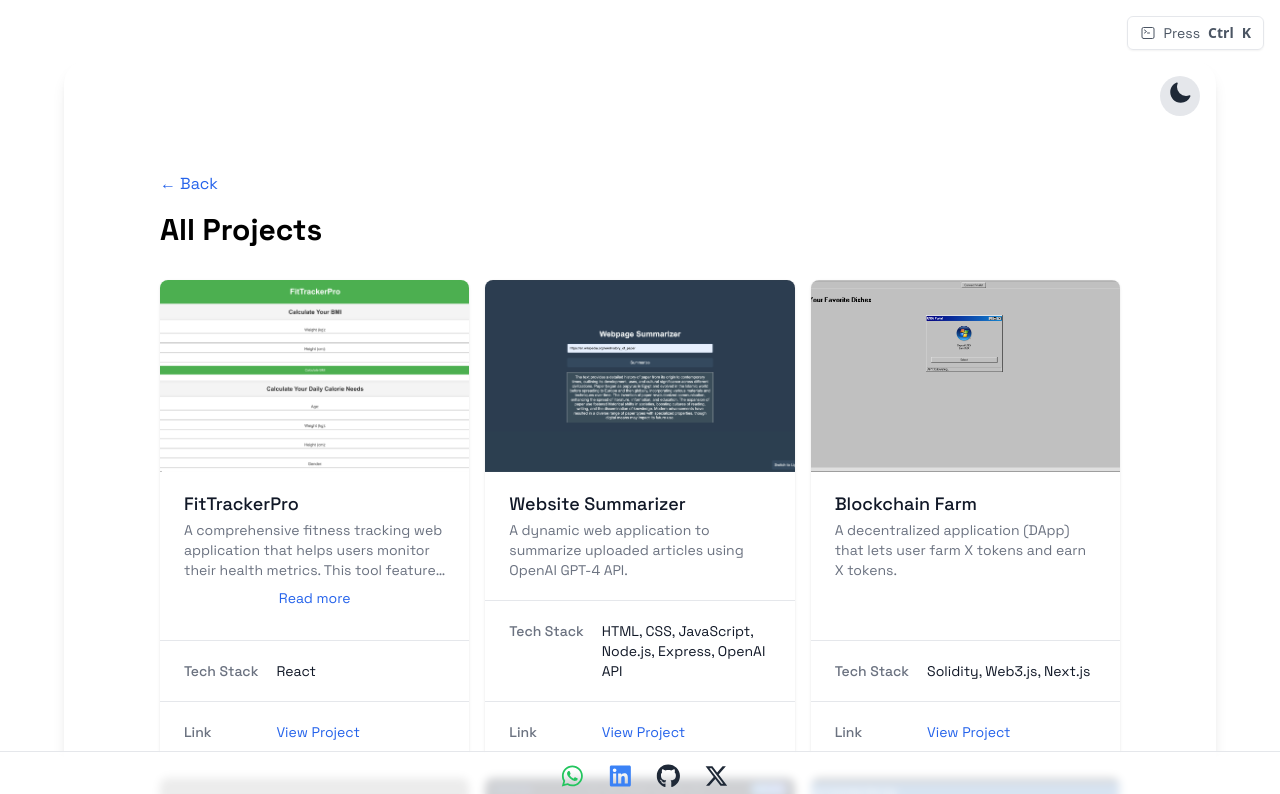
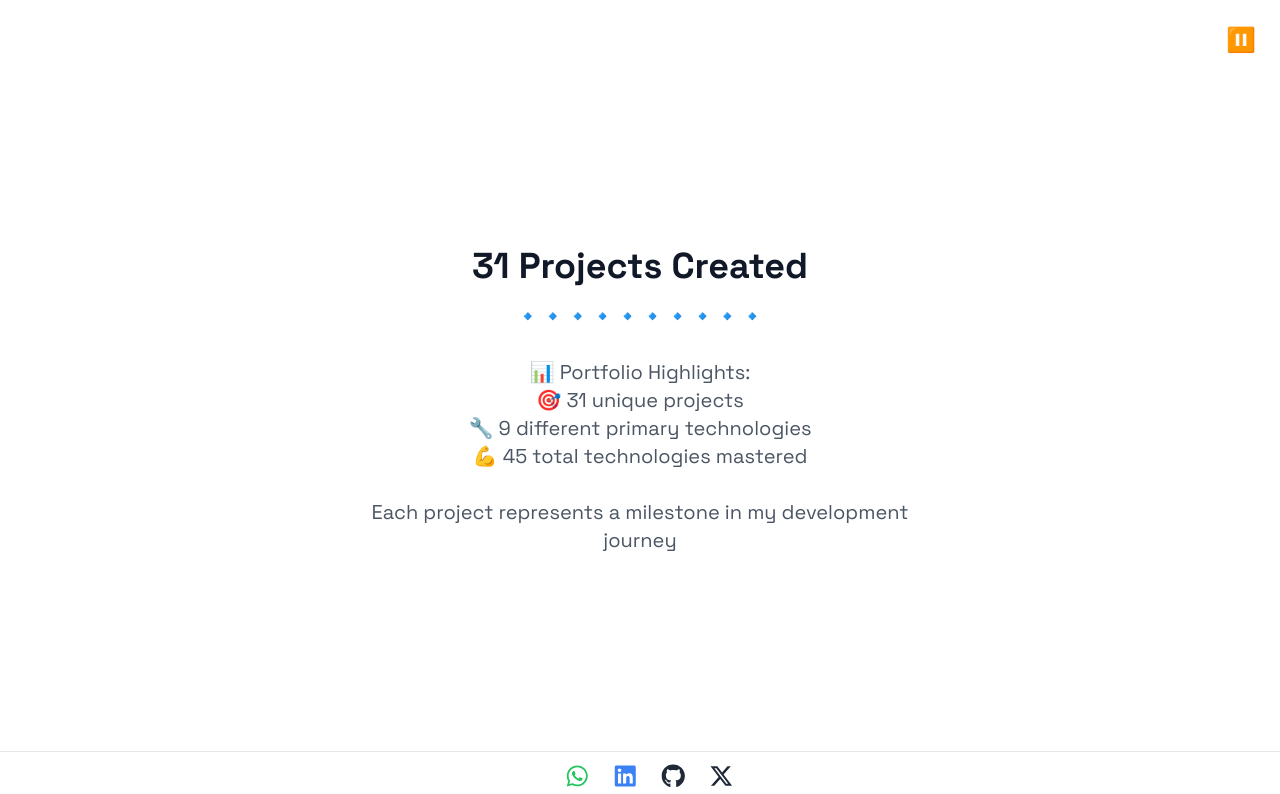
Before and after one commit to VictorEZCodes/my_portfolio, a Next.js app: page /projects in a window 1280 px wide. Shown: the top 794 px of the page. Built offline with nearby package versions, Linux system fonts and the light colour scheme; grey boxes are pictures that could not be loaded.

Commit message:
did animated intro slides for project pages

```diff
--- a/app/projects/page.js
+++ b/app/projects/page.js
@@ -2,14 +2,184 @@
 
 import ProjectsList from '../components/ProjectsList'
 import projects from '../../data/projects.json'
-import { motion } from 'framer-motion'
+import { motion, AnimatePresence } from 'framer-motion'
 import Link from 'next/link'
 import SocialLinks from '../components/SocialLinks'
 import ScrollArrow from '../components/ScrollArrow'
+import { useState, useEffect } from 'react'
 
 export default function ProjectsPage() {
+  const [showIntro, setShowIntro] = useState(true)
+  const [introStep, setIntroStep] = useState(0)
+  const [isPaused, setIsPaused] = useState(false)
+
+  const totalProjects = projects.length
+  const techStacks = [...new Set(projects.flatMap(project => project.techStack))]
+  const mostUsedTech = Object.entries(
+    projects.flatMap(project => project.techStack)
+      .reduce((acc, tech) => ({ ...acc, [tech]: (acc[tech] || 0) + 1 }), {})
+  ).sort((a, b) => b[1] - a[1]).slice(0, 3)
+
+  const techCategories = {
+    frontend: ['HTML', 'CSS', 'JavaScript', 'React', 'Next.js', 'Vite', 'TypeScript', 'Tailwind CSS', 'Framer Motion'],
+    backend: ['Node.js', 'Express', 'MongoDB', 'PostgreSQL', 'Railway', 'Supabase', 'Prisma'],
+    blockchain: ['Solidity', 'Web3.js', 'Ethers.js', 'Hardhat', 'OpenZeppelin'],
+    ai: ['OpenAI API', 'HuggingFace', 'GPT-4', 'RapidAPI'],
+    tools: ['Chart.js', 'Discord.js', 'Whatsapp-web.js', 'Telegraf', 'LocalStorage', 'GitHub API']
+  }
+
+  const introSlides = [
+    {
+      title: "Welcome to My Project Gallery",
+      content: `✨ Hello, fellow developers! ✨\n\n` +
+        `🚀 Ready to explore my coding adventures?\n` +
+        `💻 From simple scripts to full-stack applications\n` +
+        `🌟 Each project tells a unique story\n\n` +
+        `Let's dive in...`
+    },
+    {
+      title: `${totalProjects} Projects Created`,
+      content: (() => {
+        const projectsPerLine = '🔹'.repeat(Math.min(totalProjects, 10))
+        const projectTypes = [...new Set(projects.map(p => p.techStack[0]))].length
+
+        return `${projectsPerLine}\n\n` +
+          `📊 Portfolio Highlights:\n` +
+          `🎯 ${totalProjects} unique projects\n` +
+          `🔧 ${projectTypes} different primary technologies\n` +
+          `💪 ${techStacks.length} total technologies mastered\n\n` +
+          `Each project represents a milestone in my development journey`
+      })()
+    },
+    {
+      title: "Tech Stack Evolution",
+      content: `My Journey Through Different Technologies\n\n` +
+        `🎨 Frontend Development\n` +
+        `${techStacks.filter(tech => techCategories.frontend.includes(tech)).join(' • ')}\n\n` +
+        `⚙️ Backend & Databases\n` +
+        `${techStacks.filter(tech => techCategories.backend.includes(tech)).join(' • ')}\n\n` +
+        `⛓️ Blockchain Development\n` +
+        `${techStacks.filter(tech => techCategories.blockchain.includes(tech)).join(' • ')}\n\n` +
+        `🤖 AI & Machine Learning\n` +
+        `${techStacks.filter(tech => techCategories.ai.includes(tech)).join(' • ')}\n\n` +
+        `🛠️ Development Tools\n` +
+        `${techStacks.filter(tech => techCategories.tools.includes(tech)).join(' • ')}`
+    },
+    {
+      title: "Most Used Technologies",
+      content: mostUsedTech.map(([tech, count], index) => {
+        const percentage = Math.round((count / totalProjects) * 100)
+        const category = Object.entries(techCategories)
+          .find(([_, techs]) => techs.includes(tech))?.[0] || 'other'
+
+        const categoryEmojis = {
+          frontend: '🎨',
+          backend: '⚙️',
+          blockchain: '⛓️',
+          ai: '🤖',
+          tools: '🛠️',
+          other: '📦'
+        }
+
+        const medals = ['🥇', '🥈', '🥉']
+        const progressBar = '▓'.repeat(Math.floor(percentage/10)) + '░'.repeat(10 - Math.floor(percentage/10))
+
+        return `${medals[index]} ${categoryEmojis[category]} ${tech}\n${progressBar} ${count} projects (${percentage}%)`
+      }).join('\n\n')
+    },
+    {
+      title: "Personal Favorite Project",
+      content: (() => {
+        const favoriteProject = projects.find(project => project.favorite)
+        if (!favoriteProject) return "Coming soon..."
+
+        return `✨ ${favoriteProject.title} ✨\n\n` +
+          `${favoriteProject.description}\n\n` +
+          `🛠️ Built with: ${favoriteProject.techStack.join(', ')}\n` +
+          `🔗 ${favoriteProject.link}`
+      })()
+    },
+    {
+      title: "Development Timeline",
+      content: (() => {
+        const firstProject = projects[0]
+        const latestProject = projects[projects.length - 1]
+        const totalTechs = [...new Set(projects.flatMap(p => p.techStack))].length
+
+        return `📈 Journey Progress\n\n` +
+          `🌱 Started with: "${firstProject.title}"\n` +
+          `Built using: ${firstProject.techStack.join(', ')}\n\n` +
+          `🚀 Latest: "${latestProject.title}"\n` +
+          `Using: ${latestProject.techStack.join(', ')}\n\n` +
+          `💡 Growth: From ${firstProject.techStack.length} to ${latestProject.techStack.length} technologies per project\n` +
+          `🎯 Total unique technologies mastered: ${totalTechs}`
+      })()
+    },
+    {
+      title: "🎉 Your adventure through my portfolio awaits!",
+      content: "✨ Scroll through to see all projects in detail"
+    }
+  ]
+
+  useEffect(() => {
+    if (!isPaused && introStep < introSlides.length) {
+      const timer = setTimeout(() => {
+        setIntroStep(prev => prev + 1)
+      }, 3000)
+      return () => clearTimeout(timer)
+    } else if (introStep >= introSlides.length) {
+      const timer = setTimeout(() => {
+        setShowIntro(false)
+      }, 1000)
+      return () => clearTimeout(timer)
+    }
+  }, [introStep, isPaused])
+
   return (
     <>
+      <AnimatePresence>
+      {showIntro ? (
+        <motion.div
+          className="fixed inset-0 bg-white dark:bg-[#121212] flex items-center justify-center z-50"
+          exit={{ opacity: 0 }}
+        >
+          <button
+            onClick={() => setIsPaused(!isPaused)}
+            className="absolute top-4 right-4 p-2 rounded-full hover:bg-gray-100 dark:hover:bg-gray-800 transition-colors"
+          >
+            {isPaused ?
+              <span className="text-2xl">▶️</span> :
+              <span className="text-2xl">⏸️</span>
+            }
+          </button>
+          <AnimatePresence mode='wait'>
+            {introStep < introSlides.length && (
+              <motion.div
+                key={introStep}
+                initial={{ opacity: 0, scale: 0.8 }}
+                animate={{ opacity: 1, scale: 1 }}
+                exit={{ opacity: 0, scale: 1.2 }}
+                className="text-center p-8 max-w-2xl"
+              >
+                <motion.h2
+                  className="text-4xl font-bold mb-4 text-gray-900 dark:text-white"
+                  initial={{ y: 20 }}
+                  animate={{ y: 0 }}
+                >
+                  {introSlides[introStep].title}
+                </motion.h2>
+                <motion.p
+                  className="text-xl text-gray-600 dark:text-gray-300 whitespace-pre-line"
+                  initial={{ y: 20 }}
+                  animate={{ y: 0 }}
+                >
+                  {introSlides[introStep].content}
+                </motion.p>
+              </motion.div>
+            )}
+          </AnimatePresence>
+        </motion.div>
+        ) : (
           <div className="max-w-7xl mx-auto px-4 py-8">
             <motion.div
               className="mb-8"
@@ -22,12 +192,14 @@ export default function ProjectsPage() {
               >
                 ← Back
               </Link>
-          <h1 className="text-3xl font-bold dark:text-white">
+              <h1 className="text-3xl font-bold text-gray-900 dark:text-white">
                 All Projects
               </h1>
             </motion.div>
             <ProjectsList projects={projects} />
           </div>
+        )}
+      </AnimatePresence>
 
       <SocialLinks />
       <ScrollArrow />
--- a/data/projects.json
+++ b/data/projects.json
@@ -381,6 +381,7 @@
       "OpenAI API"
     ],
     "link": "https://financeaiagent.netlify.app/",
+    "favorite": true,
     "imageUrl": "/images/financeai.png"
   },
   {
```
Lines whose indentation alone changed are shown as unchanged.
